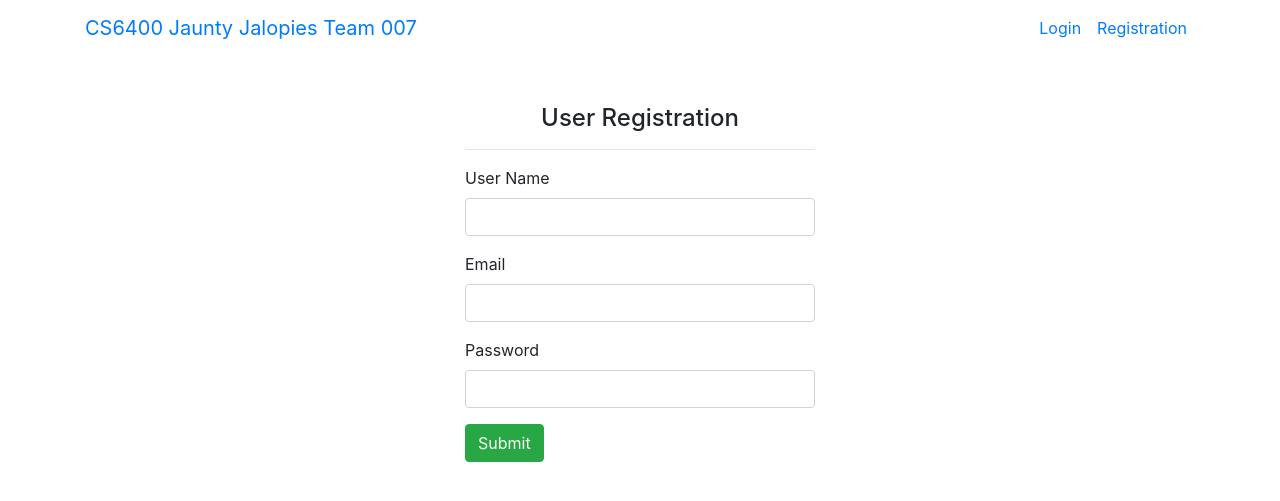
After one commit to may811204/SampleDemoFrontend, a Flask app: page /register in a window 1280 px wide. The commit adds this page. Shown: the top 501 px of the page. Run offline with Flask 2, Linux system fonts and the light colour scheme; some libraries are stand-ins or nearby versions.

Commit message:
basic login page

```diff
--- a/app/templates/include/footer.html
+++ b/app/templates/include/footer.html
@@ -1,6 +1,6 @@
 <footer id="footer">
   <div class="container">
-    <p class="pull-left">&copy; Shelby Sturgis &middot;
+    <p class="pull-left">
       <a href="#">Privacy</a> &middot; <a href="#">Terms</a>
     </p>
     <div class="genericon-footer">
--- /dev/null
+++ b/app/templates/layout/login_base.html
@@ -0,0 +1,57 @@
+<!DOCTYPE html>
+<html>
+  <head>
+    <title>CS6400 Jaunty Jalopies</title>
+    <link rel="stylesheet" href="https://maxcdn.bootstrapcdn.com/bootstrap/4.4.1/css/bootstrap.min.css">
+    <script src="https://ajax.googleapis.com/ajax/libs/jquery/3.4.1/jquery.min.js"></script>
+    <script src="https://cdnjs.cloudflare.com/ajax/libs/popper.js/1.16.0/umd/popper.min.js"></script>
+    <script src="https://maxcdn.bootstrapcdn.com/bootstrap/4.4.1/js/bootstrap.min.js"></script>
+  </head>
+  <body>
+    <nav class="navbar navbar-expand-md">
+      <div class='container'>
+        <!-- Brand -->
+        <a class="navbar-brand" href="/">CS6400 Jaunty Jalopies Team 007</a>
+
+        <!-- Toggler/collapsibe Button -->
+        <button class="navbar-toggler" type="button" data-toggle="collapse" data-target="#collapsibleNavbar">
+          <span class="navbar-toggler-icon"></span>
+        </button>
+
+        <!-- Navbar links -->
+        <div class="collapse navbar-collapse" id="collapsibleNavbar">
+          <ul class="navbar-nav ml-auto">
+            {% if session.username %}
+              <li class="nav-item">
+                <a class="nav-link" href="/home">Welcome : {{session.username}}</a>
+              </li>
+              <li class="nav-item">
+                <a class="nav-link" href="/logout">Logout</a>
+              </li>
+            {% else %}
+              <li class="nav-item">
+                <a class="nav-link" href="/login">Login</a>
+              </li>
+                <li class="nav-item">
+              <a class="nav-link" href="/register">Registration</a>
+              </li>
+            {% endif %}
+          </ul>
+        </div>
+      </div>
+    </nav>
+    <div class='container mt-4'>
+    {% with messages = get_flashed_messages(with_categories=true) %}
+      {% if messages %}
+        {% for category, message in messages %}
+          <div class="alert alert-{{ category }}">{{ message }}</div>
+        {% endfor %}
+      {% endif %}
+    {% endwith %}
+
+    {% block body %}
+
+    {% endblock %}
+    </div>
+  </body>
+</html>
--- /dev/null
+++ b/app/templates/register.html
@@ -0,0 +1,23 @@
+{% extends 'layout/login_base.html' %}
+{% block body %}
+  <div class='row mt-5'>
+    <div class='col-4 mx-auto'>
+      <h4 class='text-center'>User Registration</h4><hr>
+      <form action="{{url_for('register')}}" method='post'>
+        <div class='form-group'>
+          <label>User Name</label>
+          <input type='text' name='username' required class='form-control'>
+        </div>
+        <div class='form-group'>
+          <label>Email</label>
+          <input type='email' name='email' required class='form-control'>
+        </div>
+        <div class='form-group'>
+          <label>Password</label>
+          <input type='password' name='password' required class='form-control'>
+        </div>
+        <input type='submit' name='submit' value='Submit' class='btn btn-success'>
+      </form>
+    </div>
+  </div>
+{% endblock %}
--- a/app/views.py
+++ b/app/views.py
@@ -1,26 +1,108 @@
-from flask import render_template
+from flask import Flask, redirect, url_for, render_template, request, flash, session
+import mysql.connector as mysql
+from functools import wraps
 from app import app
-import csv
+
+MANAGER = "manager"
+INVENTORY_CLERK = "clerk"
+SALESPERSON = "sales"
+SERVICE_WRITER = "writer"
+ANONYMOUS = "anonymous"
+ROLAND_AROUND = "roland"
+
+db_connection = mysql.connect(host='50.87.253.41', database='charljl4_jj', user='charljl4_team007', password='team007',
+                              port=3306)
 
 
+# https://github.com/ashishsarkar/UserLogin/blob/master/app.py
+# check if user logged in
+def is_logged_in(f):
+    @wraps(f)
+    def wrap(*args, **kwargs):
+        if 'logged_in' in session:
+            return f(*args, **kwargs)
+        else:
+            flash('Unauthorized, Please Login with correct credential', 'danger')
+            return redirect(url_for('login'))
 
-def load_csv():
+    return wrap
+
+
+def load_vehicles():
     d = {}
-    line_count = 0
-    with open('app/static/data/data.csv') as f:
-        reader = csv.DictReader(f)
-        for line in reader:
-            d[line_count] = line
-            line_count += 1
+    print("Connected to:", db_connection.get_server_info())
+    cursor = db_connection.cursor()
+    cursor.execute("SELECT * FROM Vehicle;")
+    vehicles = cursor.fetchall()
+    for i, vehicle in enumerate(vehicles):
+        v = {
+            'id': vehicle[0],
+            'price': vehicle[1],
+            'manufacturer': vehicle[2]
+        }
+        d[i] = v
     return d
 
-@app.route('/submit', methods=['POST'])
-def retreive_data():
-    print("submit here")
-    print(request.args)
+
+@app.route("/login", methods=["POST", "GET"])
+def login():
+    if request.method == "POST":
+        username = request.form["username"]
+        password = request.form["password"]
+        cur = db_connection.cursor()
+        cur.execute("SELECT * FROM RegisteredUser WHERE username=%s AND user_password=%s", (username, password))
+        data = cur.fetchone()
+        if data:
+            session['logged_in'] = True
+            session['username'] = data[0]
+            flash('Login Successfully', 'success')
+            return redirect('home')
+        else:
+            flash('Invalid Login. Try Again', 'danger')
+            return render_template("login.html")
+    else:
+        return render_template("login.html")
+
+
+# logout
+@app.route("/logout")
+def logout():
+    session.clear()
+    flash('You are now logged out', 'success')
+    return redirect(url_for('login'))
+
+
+@app.route('/register', methods=['POST', 'GET'])
+def register():
+    status = False
+    if request.method == 'POST':
+        name = request.form["username"]
+        email = request.form["email"]
+        pwd = request.form["password"]
+        # cur = mysql.connection.cursor()
+        # cur.execute("insert into users(UNAME,UPASS,EMAIL) values(%s,%s,%s)", (name, pwd, email))
+        # mysql.connection.commit()
+        # cur.close()
+        flash('Registration Successfully. Login Here...', 'success')
+        return redirect('login')
+    return render_template("register.html", status=status)
+
+
+@app.route("/<user>")
+@is_logged_in
+def user(user):
+    if user == MANAGER:
+        return render_template("manager.html", params=user)
+    elif user == INVENTORY_CLERK:
+        return render_template("manager.html", params=user)
+    elif user == SERVICE_WRITER:
+        return render_template("manager.html", params=user)
+    else:
+        return render_template("author.html", params=user)
+
 
 @app.route('/')
-@app.route('/index', methods=['GET'])
+@app.route('/home', methods=['GET'])
+@is_logged_in
 def index():
-    # Renders index.html.
-    return render_template('index.html', params=load_csv())
+    return render_template('index.html', params=load_vehicles())
```
Also changed, not shown: app/templates/index.html (+6 -39 lines), app/templates/layout/base.html (+7 -4 lines), app/templates/login.html (added, +19 -0 lines), app/templates/manager.html (added, +12 -0 lines).
